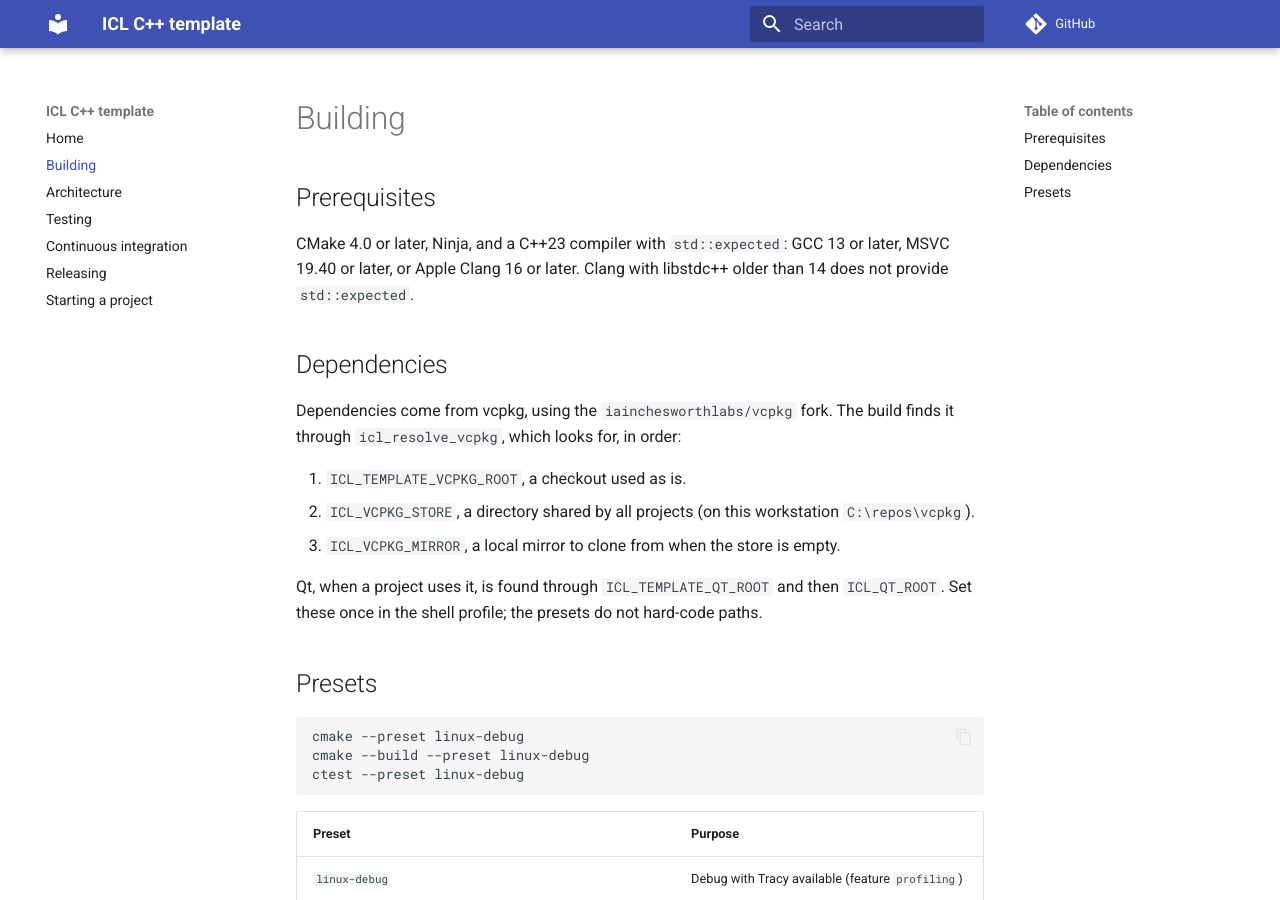
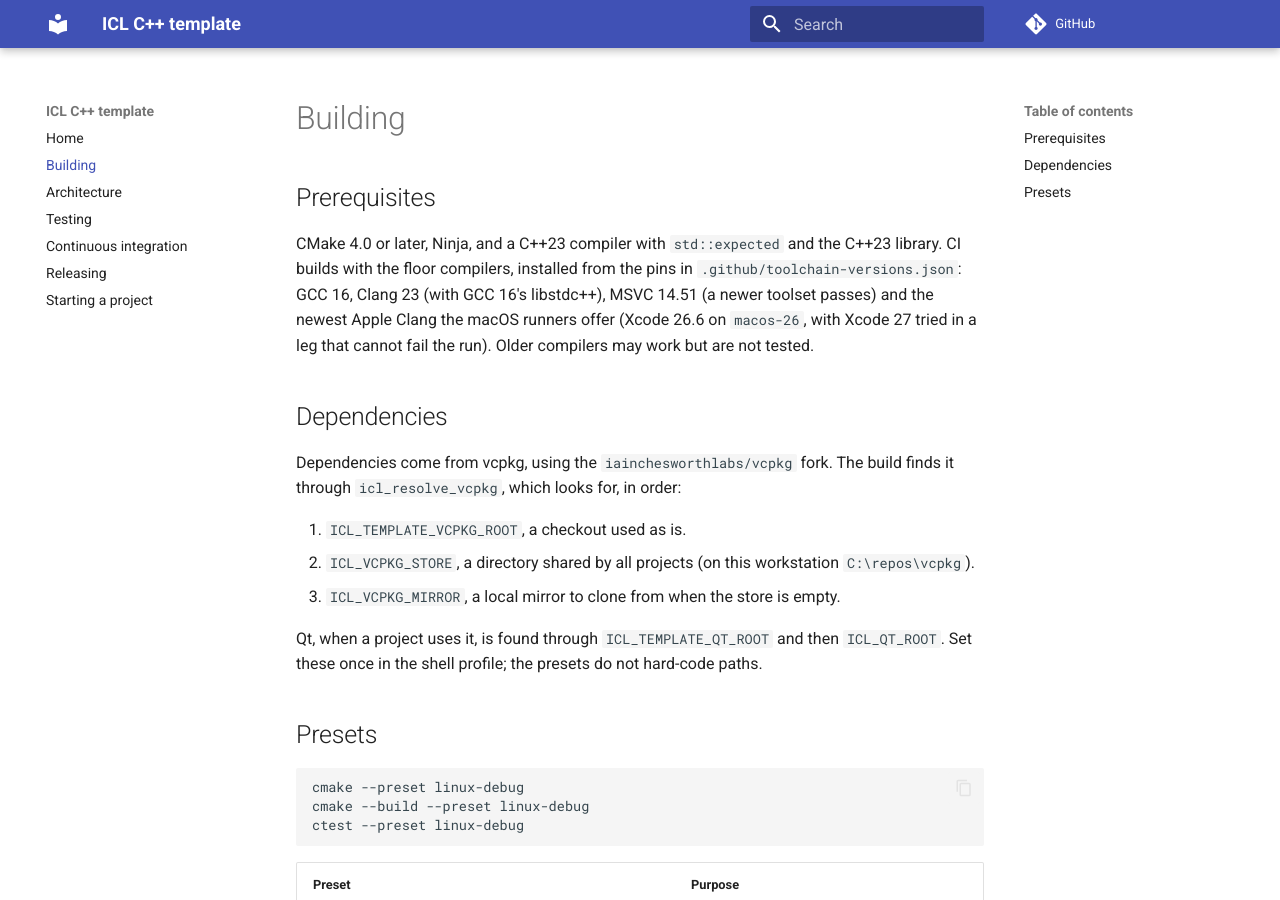
Before and after one commit to iainchesworthlabs/icl-cpp-template, an MkDocs documentation site: the page built from docs/building.md, in a window 1280 px wide and 900 px high. Built offline with MkDocs 1.6.1 and Material for MkDocs 9.7.7, drawn with Linux system fonts in a browser that asks for light colours; comment, search, counter and statistics services are not loaded.

Commit message:
Build with the floor compilers and allow dry runs from a branch (#8)
Moves the template onto the compiler floor of the standard and pins
icl-common-infra to v0.1.4, which provides the install actions.

- .github/toolchain-versions.json pins gcc 16, llvm 23 and msvc_toolset
14.51.
- Linux legs run on ubuntu-26.04: GCC 16 for the release, debug and
coverage builds, Clang 23 for AddressSanitizer with UBSan and for
ThreadSanitizer. macOS builds on macos-26, with the xcode-27 preview in
a leg that cannot fail the run. Windows checks for toolset 14.51 or
newer.
- Legs and the coverage, release and CodeQL jobs install Qt when the qt
pin is set (the template leaves it empty), so a Qt project only sets the
pin.
- ci.yml and release.yml accept workflow_dispatch. The first runs every
leg on a branch; the second builds the packages without the version
check or the publish job.
- docs/building.md states the compiler floor.

The legs ran on this branch before the pin moved to the tag.

---------

Signed-off-by: Iain Chesworth <iain.chesworth@gmail.com>

```diff
--- a/docs/building.md
+++ b/docs/building.md
@@ -2,9 +2,10 @@
 
 ## Prerequisites
 
-CMake 4.0 or later, Ninja, and a C++23 compiler with `std::expected`: GCC 13 or later, MSVC 19.40
-or later, or Apple Clang 16 or later. Clang with libstdc++ older than 14 does not provide
-`std::expected`.
+CMake 4.0 or later, Ninja, and a C++23 compiler with `std::expected` and the C++23 library. CI builds with the
+floor compilers, installed from the pins in `.github/toolchain-versions.json`: GCC 16, Clang 23 (with GCC 16's
+libstdc++), MSVC 14.51 (a newer toolset passes) and the newest Apple Clang the macOS runners offer (Xcode 26.6 on
+`macos-26`, with Xcode 27 tried in a leg that cannot fail the run). Older compilers may work but are not tested.
 
 ## Dependencies
 
```
Also changed, not shown: changelog.d/floor-compilers.changed.md (added, +1 -0 lines), 10 other files.
